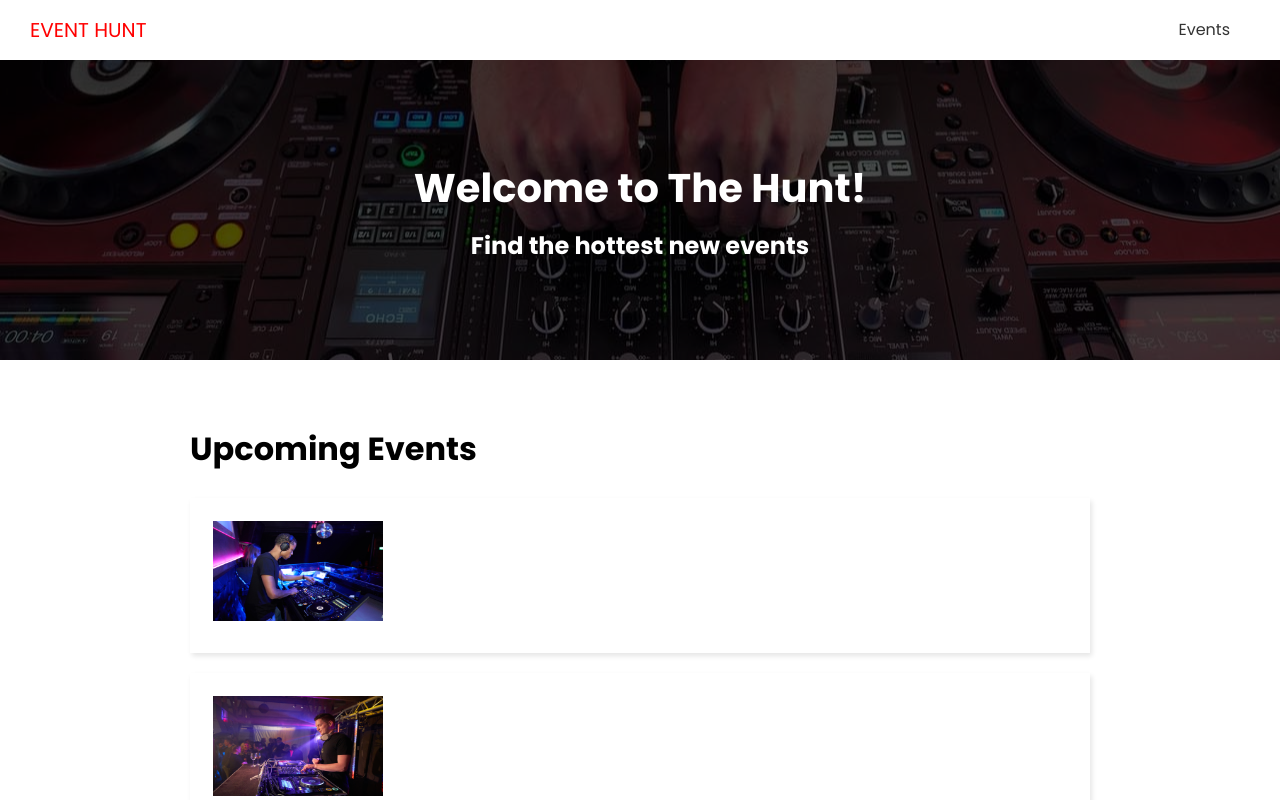
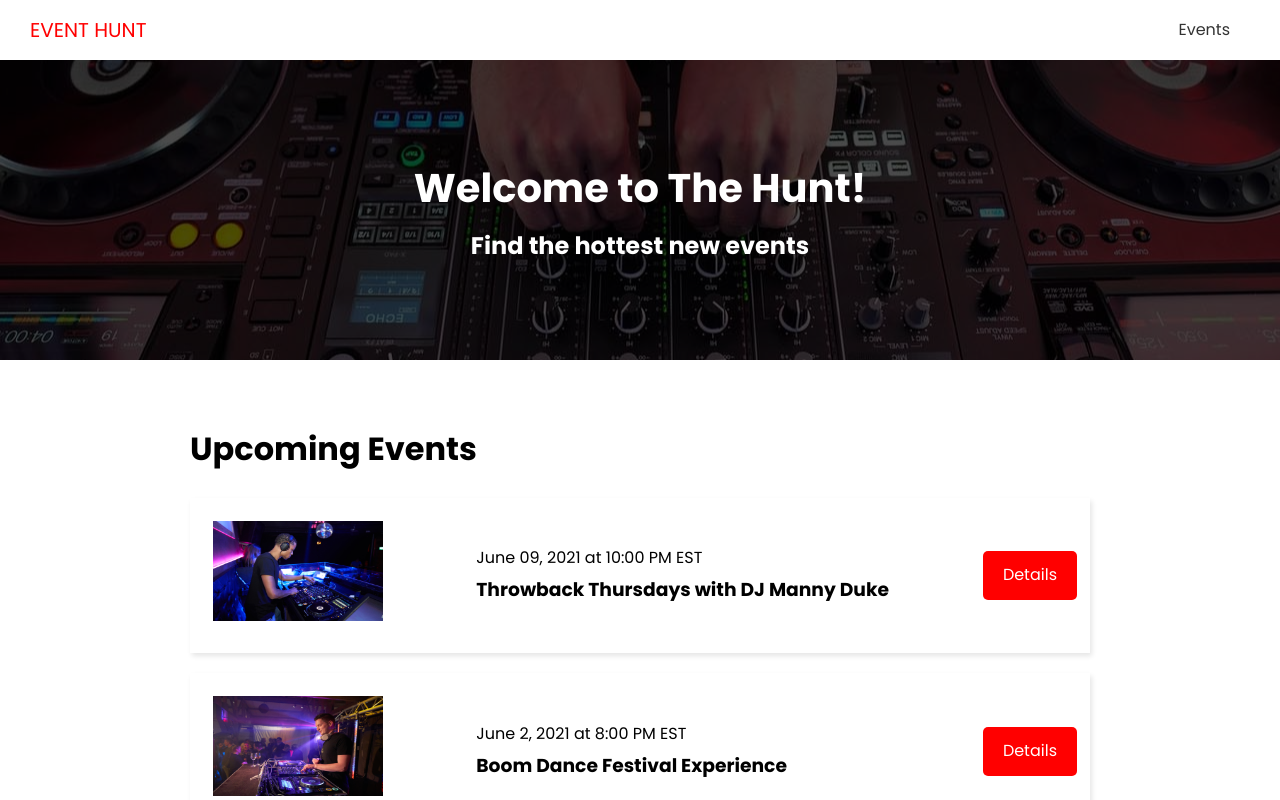
Before and after one commit to RdotSilva/React-NextJS-EventHunt, a Next.js app in the folder event-hunt-frontend/: page / in a window 1280 px wide. Shown: the top 800 px of the page. Built offline with nearby package versions, Linux system fonts and the light colour scheme; no server answers.

Commit message:
Add display for date/time & page link

```diff
--- a/event-hunt-frontend/components/EventItem.js
+++ b/event-hunt-frontend/components/EventItem.js
@@ -12,6 +12,18 @@ export default function EventItem({ evt }) {
           height={100}
         />
       </div>
+      <div className={styles.info}>
+        <span>
+          {evt.date} at {evt.time}
+        </span>
+        <h3>{evt.name}</h3>
+      </div>
+
+      <div className={styles.link}>
+        <Link href={`/events/${evt.slug}`}>
+          <a className="btn">Details</a>
+        </Link>
+      </div>
     </div>
   );
 }
```
